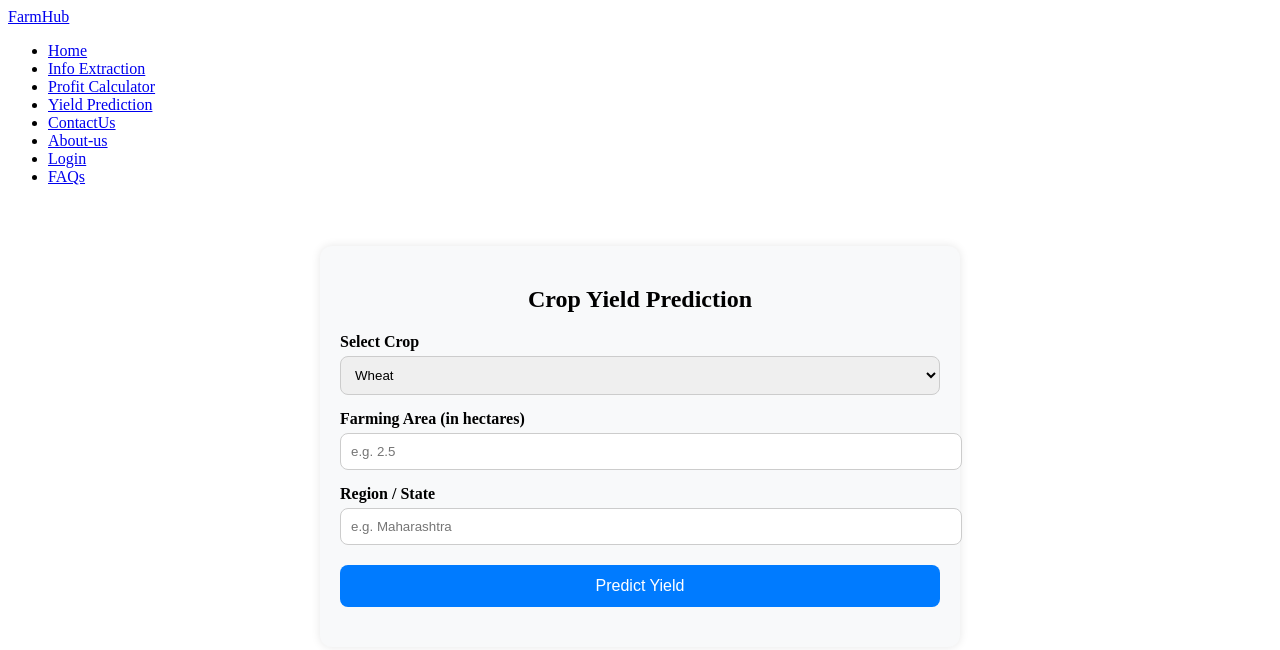
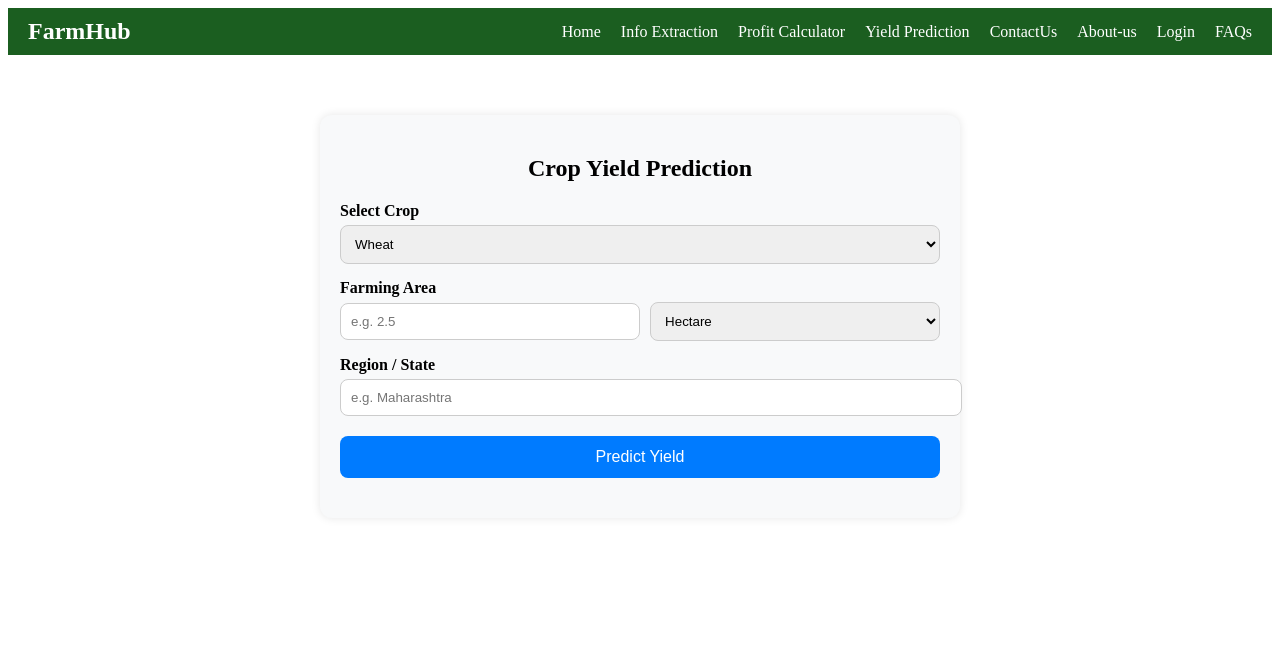
Before and after one commit to S4n9y/final-year-project, a plain HTML site: page yield-prediction.html in a window 1280 px wide. Drawn offline with Linux system fonts and the light colour scheme.

Commit message:
updated in crop prediction

```diff
--- a/Profit-calculator.css
+++ b/Profit-calculator.css
@@ -1,4 +1,38 @@
- .calculator {
+
+ /* Navbar */
+    nav {
+      background: #1b5e20;
+      padding: 10px 20px;
+      display: flex;
+      justify-content: space-between;
+      align-items: center;
+    }
+
+    nav .logo {
+      color: #fff;
+      font-size: 1.5em;
+      font-weight: 600;
+      text-decoration: none;
+    }
+
+    nav ul {
+      list-style: none;
+      display: flex;
+      gap: 20px;
+      margin: 0;
+      padding: 0;
+    }
+
+    nav ul li a {
+      color: white;
+      text-decoration: none;
+      font-weight: 500;
+    }
+
+    nav ul li a:hover {
+      text-decoration: underline;
+    }
+.calculator {
       max-width: 500px;
       margin: 60px auto;
       padding: 20px;
--- a/YEILDPREDICTION.CSS
+++ b/YEILDPREDICTION.CSS
@@ -1,3 +1,36 @@
+ /* Navbar */
+    nav {
+      background: #1b5e20;
+      padding: 10px 20px;
+      display: flex;
+      justify-content: space-between;
+      align-items: center;
+    }
+
+    nav .logo {
+      color: #fff;
+      font-size: 1.5em;
+      font-weight: 600;
+      text-decoration: none;
+    }
+
+    nav ul {
+      list-style: none;
+      display: flex;
+      gap: 20px;
+      margin: 0;
+      padding: 0;
+    }
+
+    nav ul li a {
+      color: white;
+      text-decoration: none;
+      font-weight: 500;
+    }
+
+    nav ul li a:hover {
+      text-decoration: underline;
+    }
 .predictor {
       max-width: 600px;
       margin: 60px auto;
--- a/yield-prediction.html
+++ b/yield-prediction.html
@@ -4,8 +4,7 @@
   <meta charset="UTF-8" />
   <meta name="viewport" content="width=device-width, initial-scale=1.0"/>
   <title>FarmHub - Yield Prediction</title>
-  <link rel="stylesheet" href="YEILDPREDICTION.CSS"> <!-- Reusing existing style -->
-
+  <link rel="stylesheet" href="YEILDPREDICTION.CSS">
 </head>
 <body>
 
@@ -35,13 +34,26 @@
       <option value="maize">Maize</option>
       <option value="soybean">Soybean</option>
       <option value="cotton">Cotton</option>
+      <option value="sugarcane">Sugarcane</option>
+      <option value="turmeric">Turmeric</option>
+      <option value="sorghum">Sorghum Seeds (Jwari)</option>
+      <option value="chickpeas">Green Chickpeas (Harbhara)</option>
+      <option value="corn">Corn</option>
+      <option value="banana">Banana</option>
     </select>
 
-    <label for="area">Farming Area (in hectares)</label>
-    <input type="number" id="area" placeholder="e.g. 2.5" />
+    <label for="area">Farming Area</label>
+<div style="display: flex; gap: 10px; align-items: center;">
+  <input type="number" id="area" placeholder="e.g. 2.5" />
+  <select id="unit">
+    <option value="hectare">Hectare</option>
+    <option value="acre">Acre</option>
+  </select>
+</div>
 
-    <label for="region">Region / State</label>
-    <input type="text" id="region" placeholder="e.g. Maharashtra" />
+<label for="region">Region / State</label>
+<input type="text" id="region" placeholder="e.g. Maharashtra" />
+
 
     <button onclick="predictYield()">Predict Yield</button>
 
@@ -51,7 +63,14 @@
   <script>
     function predictYield() {
       const crop = document.getElementById('crop').value;
-      const area = parseFloat(document.getElementById('area').value);
+      let area = parseFloat(document.getElementById('area').value);
+const unit = document.getElementById('unit').value;
+
+// Convert to hectares if unit is in acres
+if (unit === 'acre') {
+  area *= 0.4047;
+}
+
       const region = document.getElementById('region').value;
       const resultDiv = document.getElementById('result');
 
@@ -60,18 +79,23 @@
         return;
       }
 
-      // Placeholder logic (you can replace this with real model integration)
       const baseYieldPerHectare = {
         wheat: 3.2,
         rice: 4.5,
         maize: 2.8,
         soybean: 2.1,
-        cotton: 1.5
+        cotton: 1.5,
+        sugarcane: 75.0,
+        turmeric: 6.5,
+        sorghum: 2.0,
+        chickpeas: 1.8,
+        corn: 3.0,
+        banana: 30.0
       };
 
       const predictedYield = (baseYieldPerHectare[crop] * area).toFixed(2);
 
-      resultDiv.textContent = `Estimated Yield for ${crop.charAt(0).toUpperCase() + crop.slice(1)}: ${predictedYield} tonnes`;
+      resultDiv.textContent = `Estimated Yield for ${document.getElementById("crop").selectedOptions[0].text}: ${predictedYield} tonnes`;
     }
   </script>
 
```
Also changed, not shown: yeild-prediction.js (added, +36 -0 lines).
